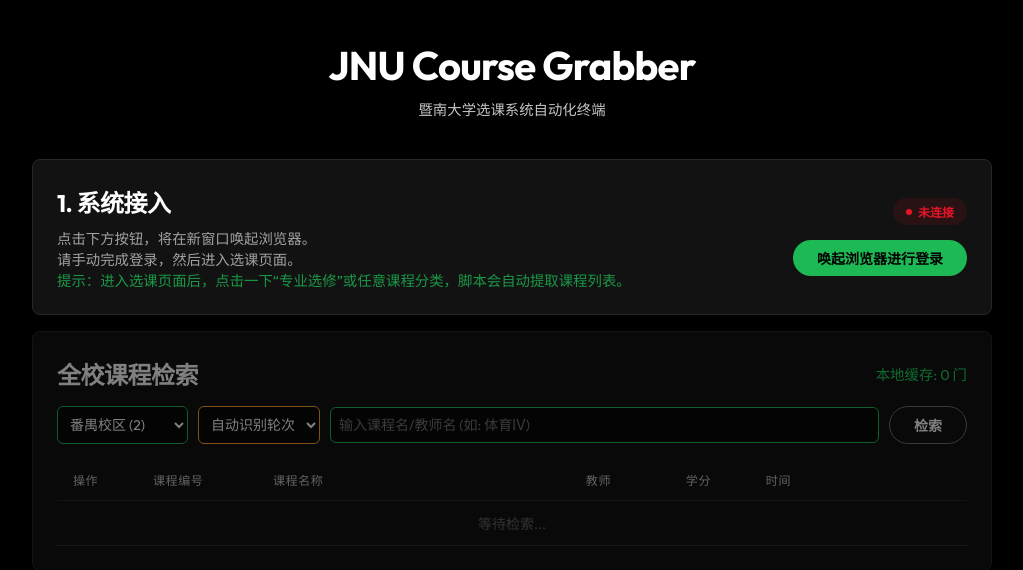
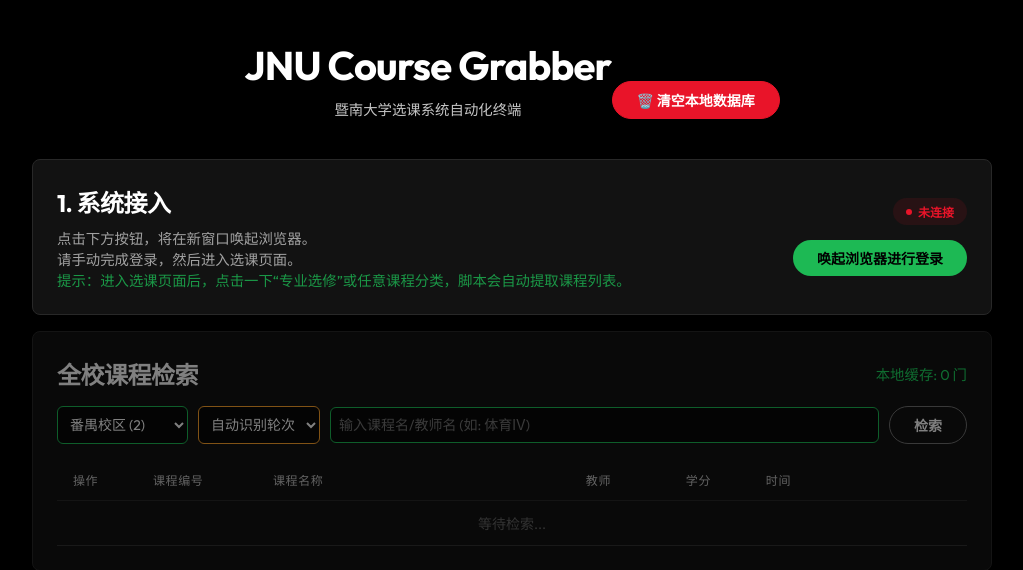
Before and after one commit to one-xl/jun-course-grabber, a Flask app: page / in a window 1280 px wide. Shown: the top 570 px of the page, without its empty margins (128-1151 px from the left). Run offline with Flask 3, Linux system fonts and the light colour scheme; data that the repository does not hold is empty.

Commit message:
Feat: Add one-click clear database button

```diff
--- a/app.py
+++ b/app.py
@@ -1186,6 +1186,18 @@ def api_delete_course():
             return jsonify({"success": False, "msg": str(e)})
     return jsonify({"success": True})
 
+@app.route('/api/database/clear', methods=['POST'])
+def clear_database():
+    try:
+        target_file = get_data_path("targets.json")
+        with open(target_file, "w", encoding="utf-8") as f:
+            json.dump({"courses": [], "selected": []}, f, ensure_ascii=False, indent=4)
+        STATE["captured_courses"] = []
+        STATE["selected_targets"] = []
+        return jsonify({"success": True})
+    except Exception as e:
+        return jsonify({"success": False, "msg": str(e)})
+
 @app.route('/api/load_targets', methods=['GET'])
 def load_targets():
     target_file = get_data_path("targets.json")
--- a/templates/index.html
+++ b/templates/index.html
@@ -442,9 +442,14 @@
 </head>
 <body>
 
-    <div>
-        <h1>JNU Course Grabber</h1>
-        <div class="header-sub">暨南大学选课系统自动化终端</div>
+    <div style="display: flex; justify-content: space-between; align-items: center; max-width: 1200px; margin: 0 auto; padding: 0 20px;">
+        <div>
+            <h1>JNU Course Grabber</h1>
+            <div class="header-sub">暨南大学选课系统自动化终端</div>
+        </div>
+        <div>
+            <button class="btn" style="background-color: var(--danger); border-color: var(--danger);" onclick="clearDatabase()">🗑️ 清空本地数据库</button>
+        </div>
     </div>
 
     <div class="main-wrapper">
@@ -674,6 +679,24 @@
         let selectedCourseIds = new Set(); // 前端打勾了，准备抢的课程
         let waitlistCourseIds = new Set(); // 正在候补的课程
 
+        async function clearDatabase() {
+            if (!confirm("确定要清空本地数据库吗？\n这将清除所有本地缓存的课程和待抢目标，但不会影响已在教务系统中选上的课程。")) return;
+            try {
+                const res = await fetch('/api/database/clear', { method: 'POST' });
+                const data = await res.json();
+                if (data.success) {
+                    log("本地数据库已清空", "success");
+                    allCourses = [];
+                    selectedCourseIds.clear();
+                    renderCourses();
+                } else {
+                    log("清空失败: " + data.msg, "error");
+                }
+            } catch (e) {
+                log("清空请求失败: " + e, "error");
+            }
+        }
+
         async function toggleWaitlist(id) {
             const course = allCourses.find(c => c.id === id);
             if (!course) return;
```
